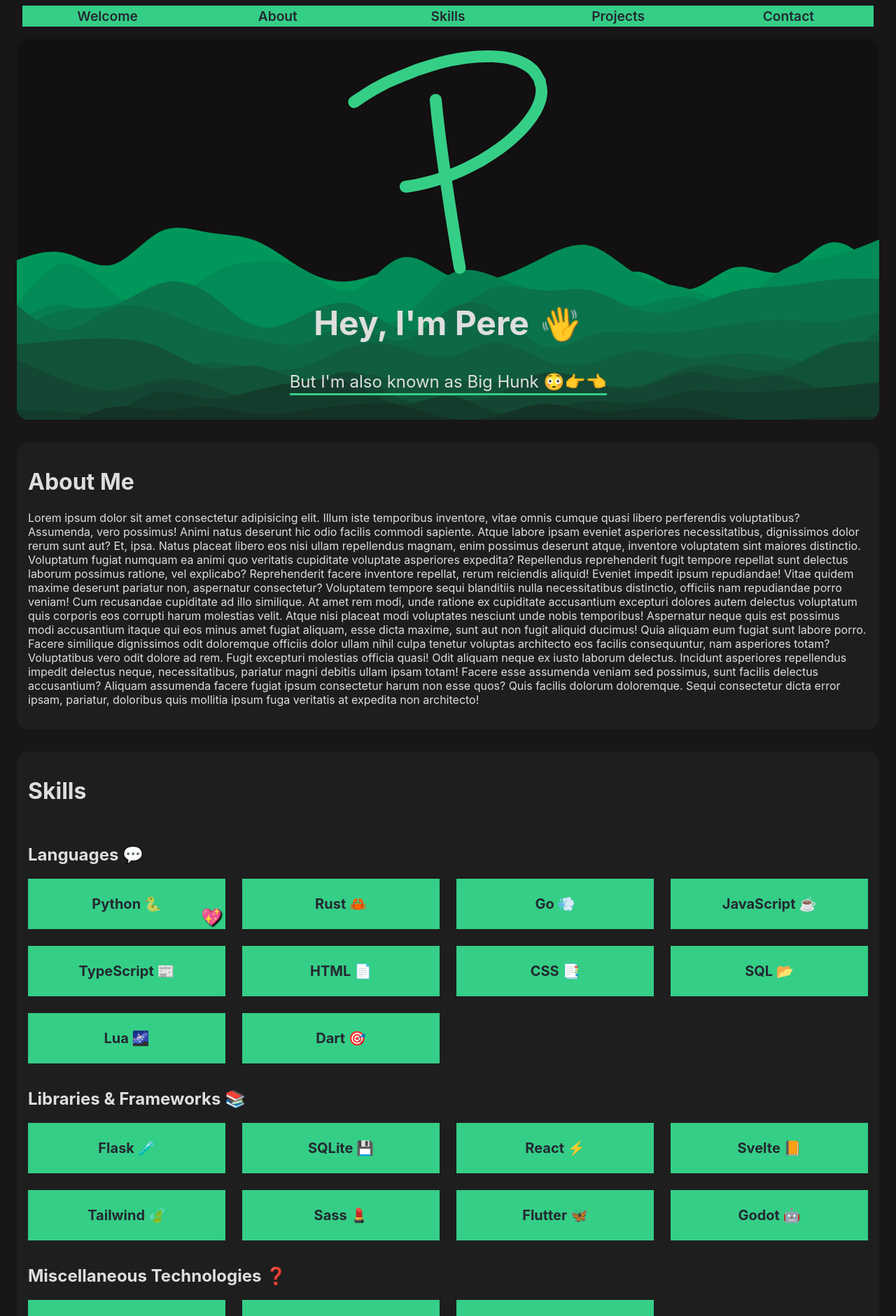
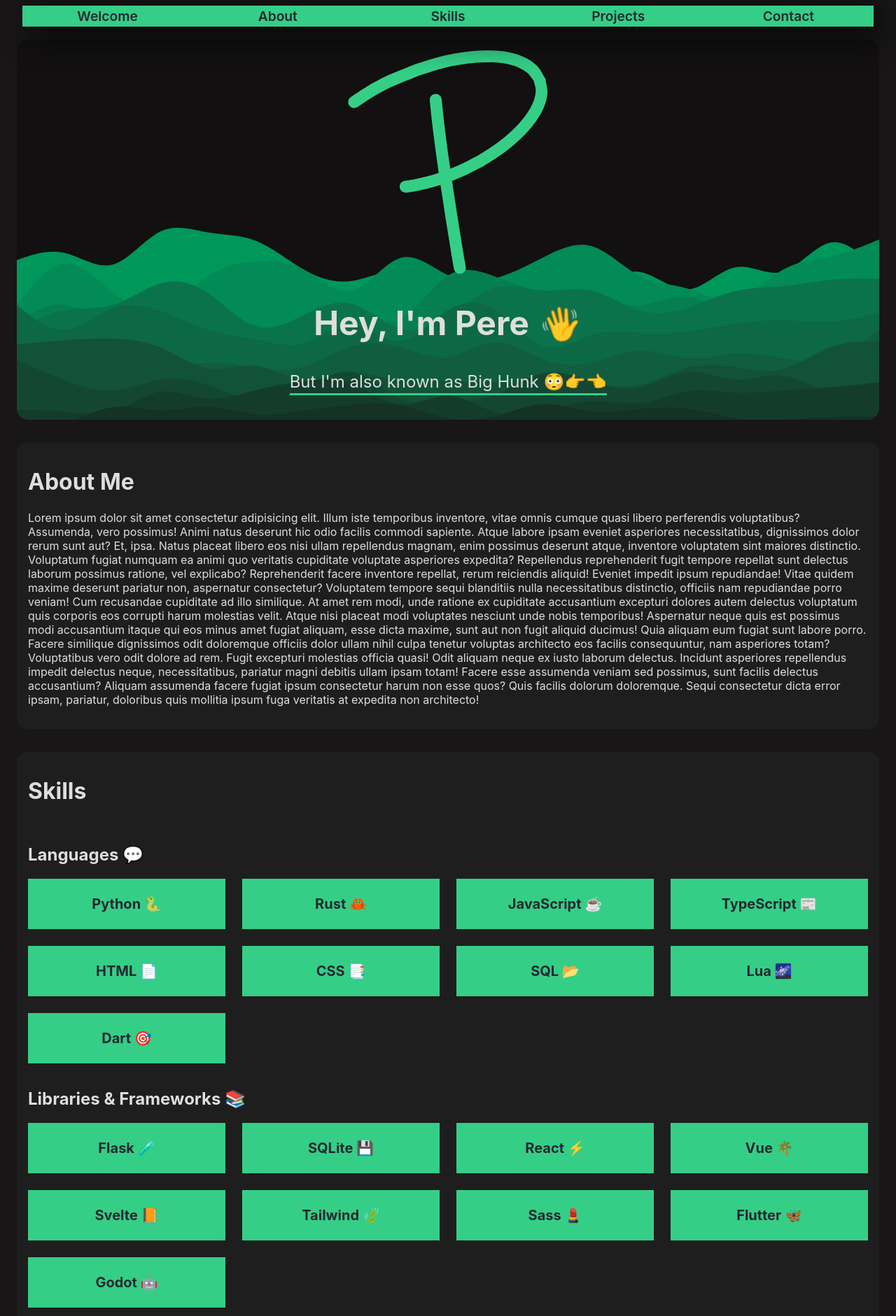
Before and after one commit to c1m50c/portfolio, a Svelte app: page / in a window 1280 px wide. Shown: the top 1881 px of the page at 70% size. Built offline with nearby package versions, Linux system fonts and the light colour scheme.

Commit message:
linkedin, navbar shadow

```diff
--- a/src/components/contact.svelte
+++ b/src/components/contact.svelte
@@ -48,10 +48,10 @@
         position: absolute;
         font-size: 1rem;
         width: 100%;
-        top: 75%;
+        top: 80%;
         left: 0%;
         color: var(--bright-text-color);
-        opacity: 0%;
+        opacity: 0;
     }
 
     #email:hover, #email:focus { color: var(--hover-foreground-color); }
@@ -71,6 +71,11 @@
                 <path d="M 44.898438 14.5 C 44.5 12.300781 42.601563 10.699219 40.398438 10.199219 C 37.101563 9.5 31 9 24.398438 9 C 17.800781 9 11.601563 9.5 8.300781 10.199219 C 6.101563 10.699219 4.199219 12.199219 3.800781 14.5 C 3.398438 17 3 20.5 3 25 C 3 29.5 3.398438 33 3.898438 35.5 C 4.300781 37.699219 6.199219 39.300781 8.398438 39.800781 C 11.898438 40.5 17.898438 41 24.5 41 C 31.101563 41 37.101563 40.5 40.601563 39.800781 C 42.800781 39.300781 44.699219 37.800781 45.101563 35.5 C 45.5 33 46 29.398438 46.101563 25 C 45.898438 20.5 45.398438 17 44.898438 14.5 Z M 19 32 L 19 18 L 31.199219 25 Z"/>
             </svg>
         </a>
+        <a href="https://www.linkedin.com/in/pere-wells" id="linked-in-profile-link">
+            <svg xmlns="http://www.w3.org/2000/svg" viewBox="0 0 30 30" class="linkedin-logo logo">
+                <path d="M24,4H6C4.895,4,4,4.895,4,6v18c0,1.105,0.895,2,2,2h18c1.105,0,2-0.895,2-2V6C26,4.895,25.105,4,24,4z M10.954,22h-2.95 v-9.492h2.95V22z M9.449,11.151c-0.951,0-1.72-0.771-1.72-1.72c0-0.949,0.77-1.719,1.72-1.719c0.948,0,1.719,0.771,1.719,1.719 C11.168,10.38,10.397,11.151,9.449,11.151z M22.004,22h-2.948v-4.616c0-1.101-0.02-2.517-1.533-2.517 c-1.535,0-1.771,1.199-1.771,2.437V22h-2.948v-9.492h2.83v1.297h0.04c0.394-0.746,1.356-1.533,2.791-1.533 c2.987,0,3.539,1.966,3.539,4.522V22z" />
+            </svg>
+        </a>
     </div>
     <button id="email" on:click={() => {copy_to_clipboard(email)}}>{email}</button>
 </div>
--- a/src/components/navigation_bar.svelte
+++ b/src/components/navigation_bar.svelte
@@ -18,14 +18,15 @@
     }
 
     .navigation-bar {
-        display: grid;
-        grid-template-columns: repeat(auto-fit, minmax(125px, 1fr));
+        display: flex;
         margin: auto;
         width: 95%;
+        box-shadow: black 0.65rem 0.65rem 3rem;
         transition: opacity var(--base-transition-settings);
     }
 
     .navbar-link {
+        flex: 1;
         display: inline-block;
         font-size: 1.2rem;
         text-decoration: none;
--- a/src/components/skills.svelte
+++ b/src/components/skills.svelte
@@ -25,17 +25,6 @@
         color: var(--base-text-color);
         text-decoration: none;
     }
-
-    .favorite { position: relative; }
-    .favorite::before {
-        content: "💖";
-        position: absolute;
-        width: 100%;
-        font-size: 1.5rem;
-        bottom: 5%;
-        left: 43%;
-        text-shadow: black 0.1rem 0.1rem 0.1rem;
-    }
 </style>
 
 
@@ -45,14 +34,11 @@
     <div class="languages-container">
         <h2>Languages 💬</h2>
         <div class="info-card-container">
-            <a class="link-button info-card favorite" id="python" href="https://www.python.org/">
+            <a class="link-button info-card" id="python" href="https://www.python.org/">
                 <h3>Python 🐍</h3>
             </a>
             <a class="link-button info-card" id="rust" href="https://www.rust-lang.org/">
                 <h3>Rust 🦀</h3>
-            </a>
-            <a class="link-button info-card" id="go" href="https://golang.org/">
-                <h3>Go 💨</h3>
             </a>
             <a class="link-button info-card" id="java_script" href="https://www.javascript.com/">
                 <h3>JavaScript ☕</h3>
@@ -89,6 +75,9 @@
             <a class="link-button info-card" id="react" href="https://reactjs.org/">
                 <h3>React ⚡</h3>
             </a>
+            <a class="link-button info-card" id="vue" href="https://vuejs.org/">
+                <h3>Vue 🌴</h3>
+            </a>
             <a class="link-button info-card" id="svelte" href="https://svelte.dev/">
                 <h3>Svelte 📙</h3>
             </a>
```
Also changed, not shown: public/logos/linkedin_logo.svg (added).
